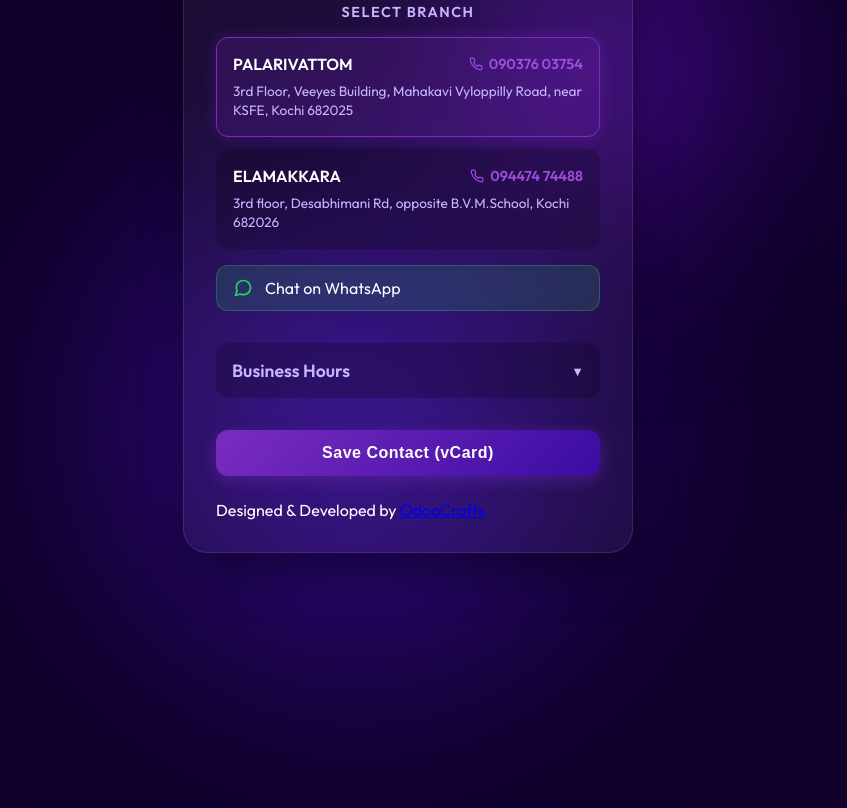
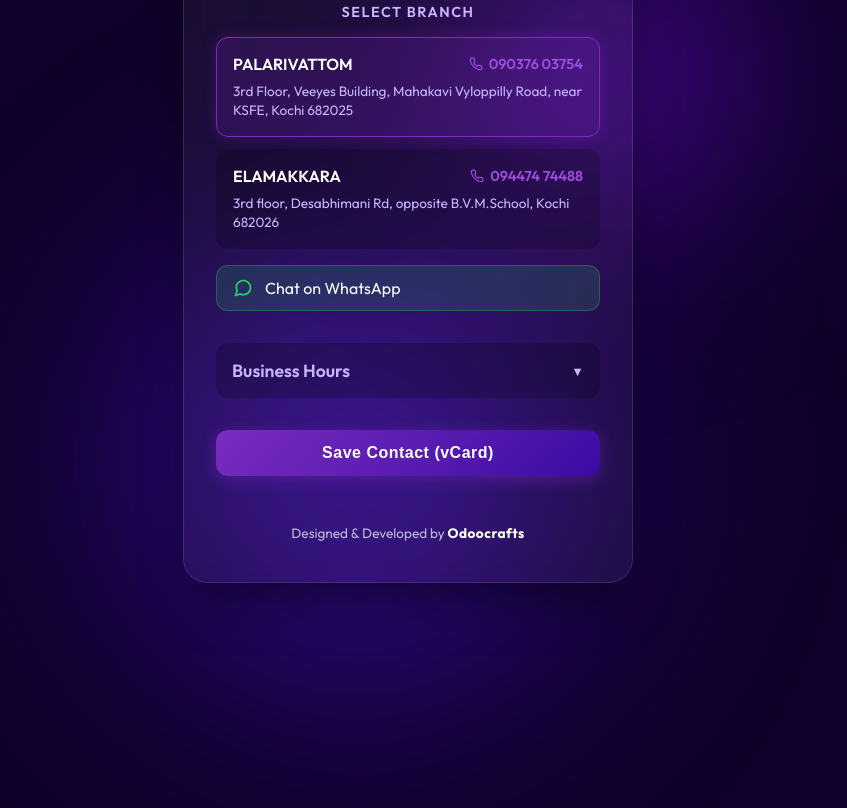
Before and after one commit to odoocrafts/magnum_tution, a website built with Vite: page index.html in a window 1280 px wide. Shown: the part 545-1353 px from the top of the page, without its empty margins (232-1079 px from the left). Before the commit the page ends 1317 px from the top, so only its background shows below. Built offline with nearby package versions, Linux system fonts and the light colour scheme.

Commit message:
Fix branding footer text and visibility

```diff
--- a/index.html
+++ b/index.html
@@ -114,7 +114,7 @@
           </button>
         </footer>
         <div class="branding-footer">
-          Designed & Developed by <a href="https://odoocrafts.com" target="_blank" rel="noopener noreferrer">OdooCrafts</a>
+          Designed & Developed by <a href="https://odoocrafts.com" target="_blank" rel="noopener noreferrer">Odoocrafts</a>
         </div>
       </main>
     </div>
--- a/style.css
+++ b/style.css
@@ -461,3 +461,24 @@ h1 {
     font-size: 1.5rem;
   }
 }
+
+.branding-footer {
+  text-align: center;
+  padding-top: 1.5rem;
+  font-size: 0.85rem;
+  color: rgba(255, 255, 255, 0.7);
+  padding-bottom: 0.5rem;
+}
+
+.branding-footer a {
+  color: #ffffff;
+  text-decoration: none;
+  font-weight: 700;
+  letter-spacing: 0.5px;
+  transition: opacity 0.2s ease;
+}
+
+.branding-footer a:hover {
+  opacity: 0.8;
+  text-decoration: underline;
+}
```
